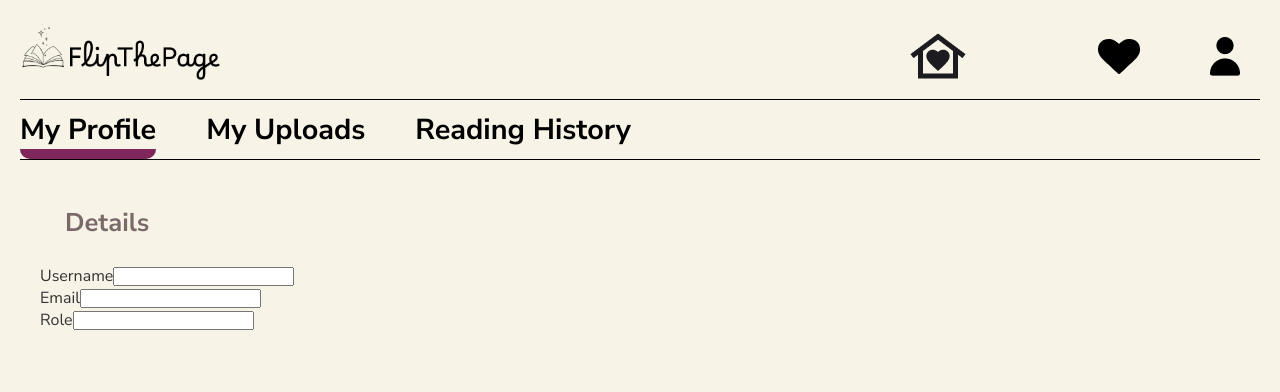
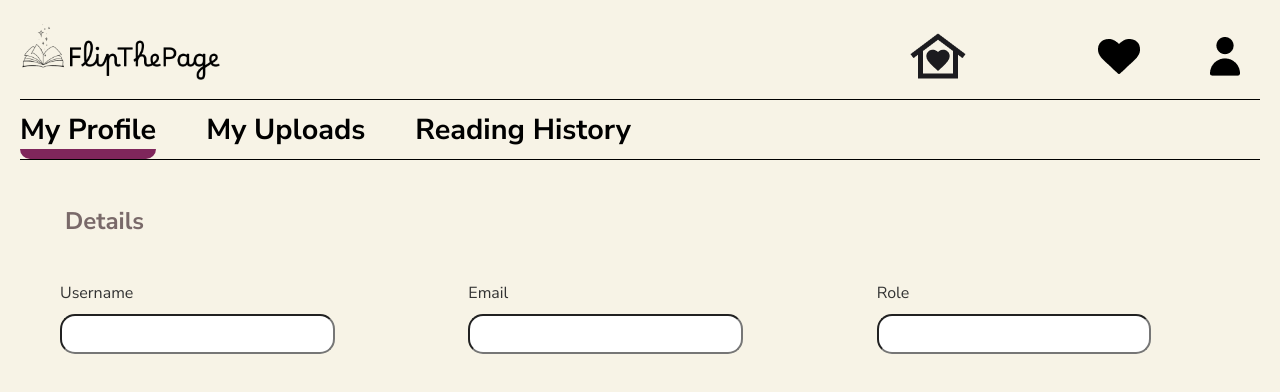
Before and after one commit to Parth3105/G10_EBook_Library_System_IT314_Project, a React (Create React App) app in the folder Frontend/: page /author-profile in a window 1280 px wide. Shown: the top 392 px of the page. Built offline with nearby package versions, Linux system fonts and the light colour scheme; no server answers; a web font is replaced by a local one.

Commit message:
Updated Author profile page styling (#43)
* Updated ReaderProfile and ReaderReadingHistory

I have made some Changes in CSS of header of ReaderProfile and ReaderReadingHistory.

* Updated author profile page

updated author-profile page styling.

```diff
--- a/Frontend/src/AuthorProfile.css
+++ b/Frontend/src/AuthorProfile.css
@@ -81,17 +81,48 @@
   border-radius: 10px;
 }
 
-  .author-content {
+.author-profile-container .author-content {
   padding: 20px;
   border-radius: 8px;
 }
 
-  .profile-details h1 {
+.author-profile-container .profile-details h1 {
   font-family: 'Nunito Sans', sans-serif;
-    font-size: 1.8em;
+  font-size: 1.5em;
   margin-top: 0;
   margin: 25px;
   color: #796969;
+}
+
+.author-profile-container .details {
+  font-family: 'Nunito Sans', sans-serif;
+  display: flex;
+  font-size: 1em;
+  gap: 25px; /* Space between each input field */
+  margin-bottom: 15px;
+}
+
+.author-profile-container .input-group {
+  font-family: 'Nunito Sans', sans-serif;
+  flex: 1;
+  margin: 20px;
+  margin-bottom: 20px;
+}
+
+.author-profile-container .input-group label {
+  font-family: 'Nunito Sans', sans-serif;
+  display: flex;
+  margin-bottom: 10px;
+}
+
+.author-profile-container .input-group input {
+  font-family: 'Nunito Sans', sans-serif;
+  width: 80%; /* Adjusts the width within the container */
+  height: 40px; /* Adjusts the height of the input box */
+  padding: 10px;
+  font-size: 1em;
+  color: #796969;
+  border-radius: 15px; /* Rounds the edges */
 }
 
 .rented-books h1,
```
Lines whose indentation alone changed are shown as unchanged.
